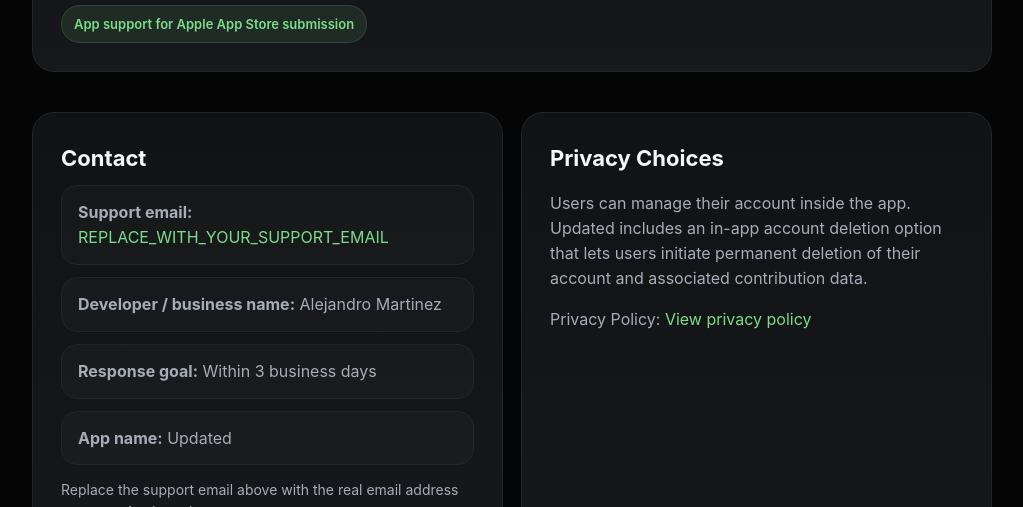
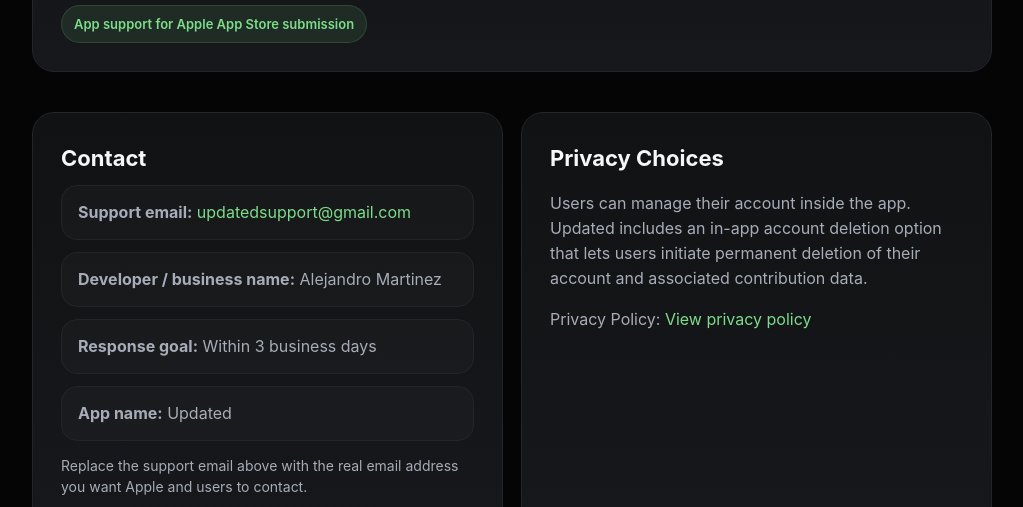
Before and after one commit to amartinez30-debug/amartinez30-debug.github.io, a plain HTML site: page index.html in a window 1280 px wide. Shown: the part 293-800 px from the top of the page, without its empty margins (128-1151 px from the left). Drawn offline with Linux system fonts and the light colour scheme.

Commit message:
Update index.html

```diff
--- a/index.html
+++ b/index.html
@@ -42,7 +42,7 @@
       <article class="card">
         <h3>Contact</h3>
         <ul class="info-list">
-          <li><strong>Support email:</strong> <a href="mailto:REPLACE_WITH_YOUR_SUPPORT_EMAIL">REPLACE_WITH_YOUR_SUPPORT_EMAIL</a></li>
+          <li><strong>Support email:</strong> <a href="mailto:updatedsupport@gmail.com">updatedsupport@gmail.com</a></li>
           <li><strong>Developer / business name:</strong> Alejandro Martinez</li>
           <li><strong>Response goal:</strong> Within 3 business days</li>
           <li><strong>App name:</strong> Updated</li>
```
